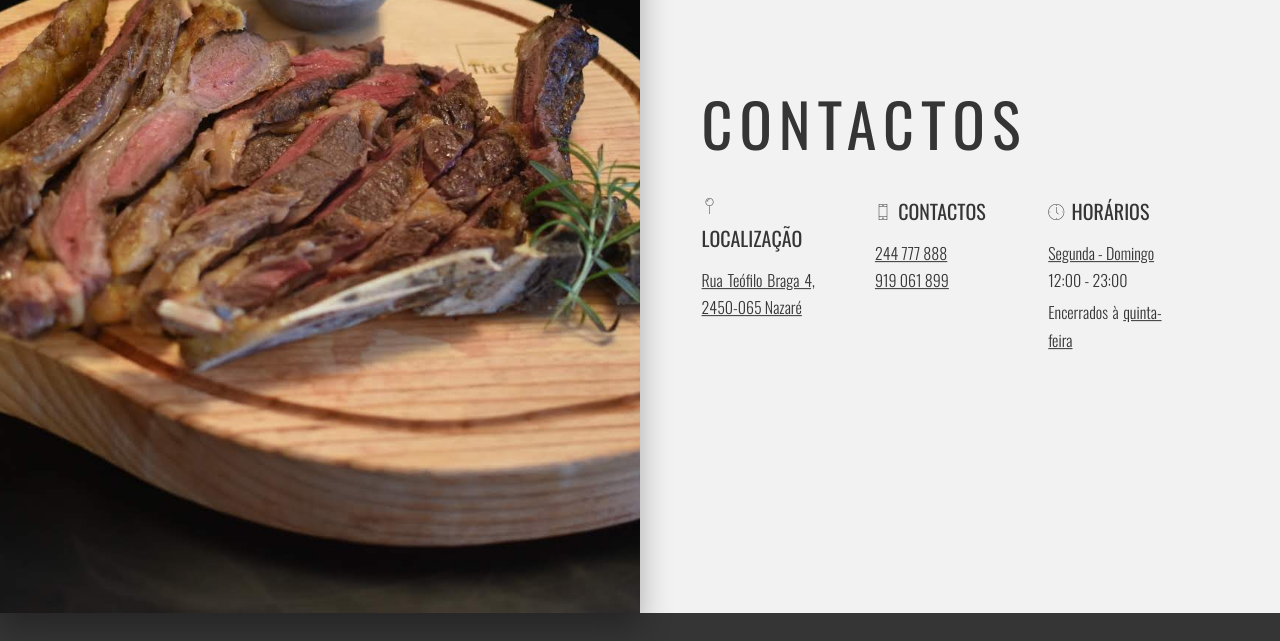
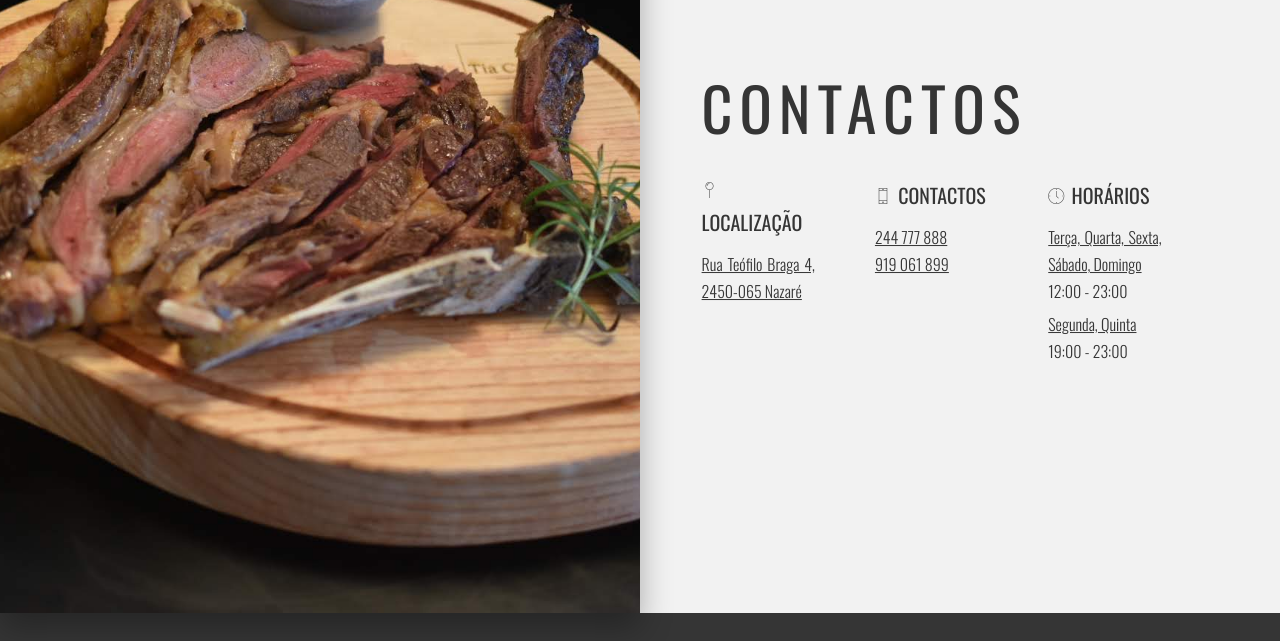
Before and after one commit to jmcalves275/tiacaia, a website: page index.html in a window 1280 px wide. Shown: the part 3387-4028 px from the top of the page. Drawn offline with nearby package versions, Linux system fonts and the light colour scheme.

Commit message:
update hours

```diff
--- a/index.html
+++ b/index.html
@@ -181,11 +181,13 @@
                                     <h3 class="heading-tertiary inline">Horários</h3>
                                 </div>
                                 <ul class="list">
-                                    <li class="list__item--underline">Segunda - Domingo</li>
+                                    <li class="list__item--underline">Terça, Quarta, Sexta, Sábado, Domingo</li>
                                     <li class="list__item">12:00 - 23:00</li>
                                 </ul>
-                                <p class="paragraph--small">Encerrados à <span class="underline">quinta-feira</span>
-                                    </li>
+                                <ul class="list">
+                                    <li class="list__item--underline">Segunda, Quinta</li>
+                                    <li class="list__item">19:00 - 23:00</li>
+                                </ul>
                             </div>
                         </div>
                     </div>
```
